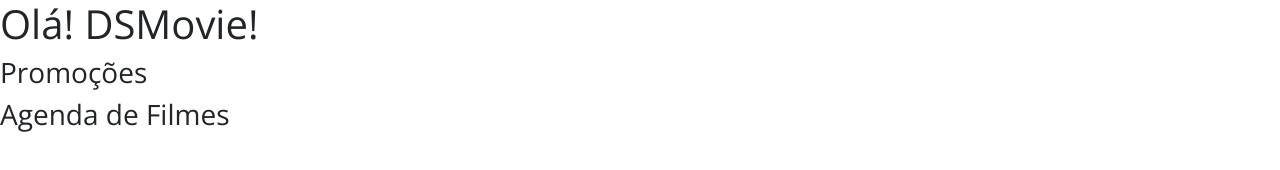
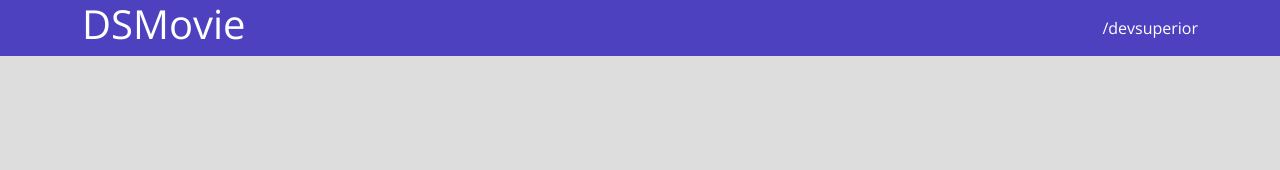
Before and after one commit to Gisellebm/dsmovie, a plain HTML site: page index.html in a window 1280 px wide. Drawn offline with nearby package versions, Linux system fonts and the light colour scheme.

Commit message:
Barra superior PARTE 1

```diff
--- a/css/styles.css
+++ b/css/styles.css
@@ -1,5 +1,26 @@
 @import url('https://fonts.googleapis.com/css2?family=Open+Sans:wght@300;400;700&display=swap');
 
 * {
+    box-sizing: border-box;
     font-family: "Open Sans", sans-serif;
 }
+
+html, body {
+    background-color: #ddd;
+}
+
+header {
+    background-color: #4D41C0;
+    color: #fff;
+}
+
+nav {
+    display: flex;
+    align-items: center;
+    justify-content: space-between;
+}
+
+a, a:hover {
+    text-decoration: none;
+    color: unset;
+}
--- a/index.html
+++ b/index.html
@@ -11,8 +11,11 @@
 
 </head>
 <body>
-   <h1>Olá! DSMovie!</h1>
-   <h3>Promoções</h3>
-   <h3>Agenda de Filmes</h3>
+    <header>
+        <nav class="container">
+           <h1>DSMovie</h1>
+           <a href="https://github.com/devsuperior">/devsuperior</a>
+        </nav>
+    </header>
 </body>
 </html>
```
